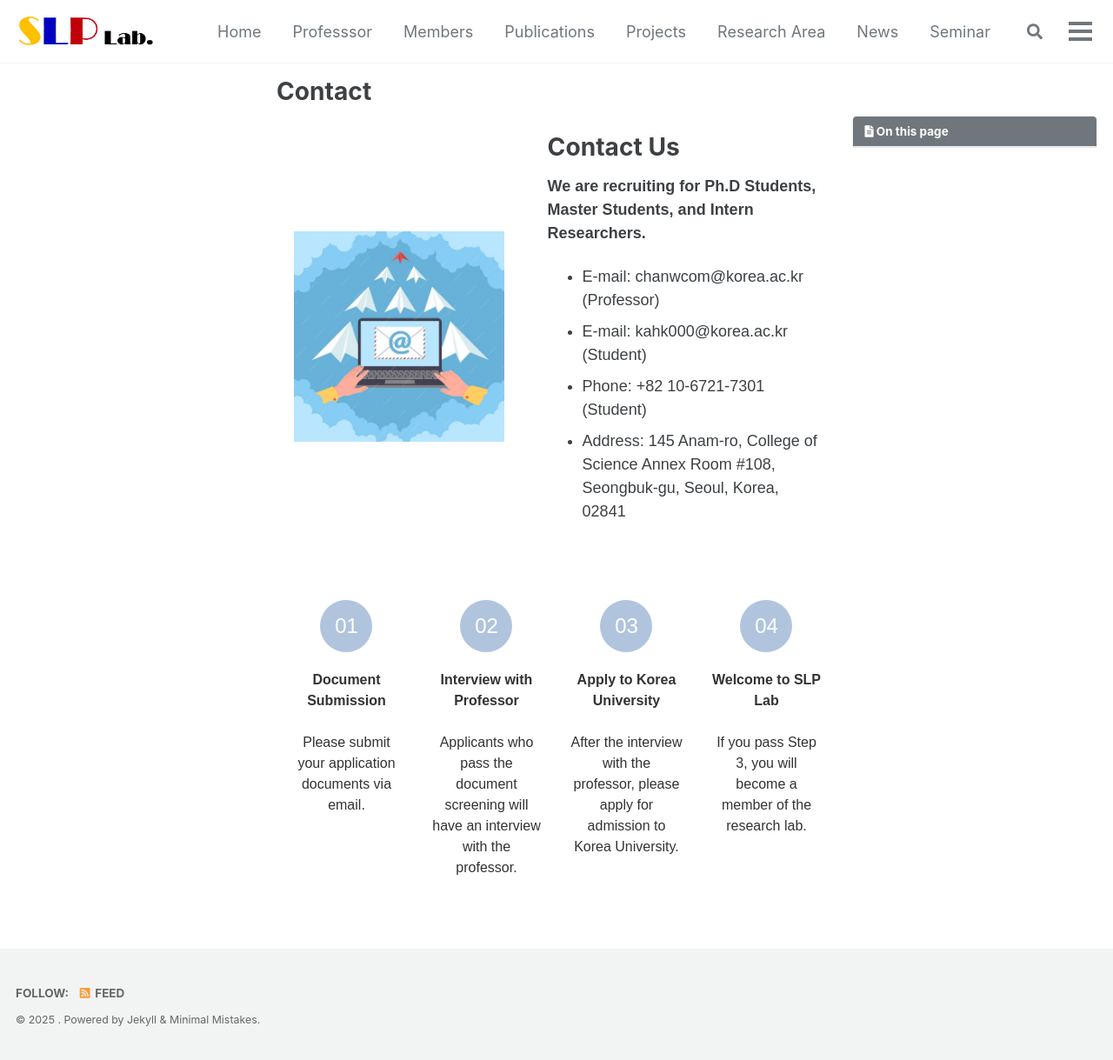
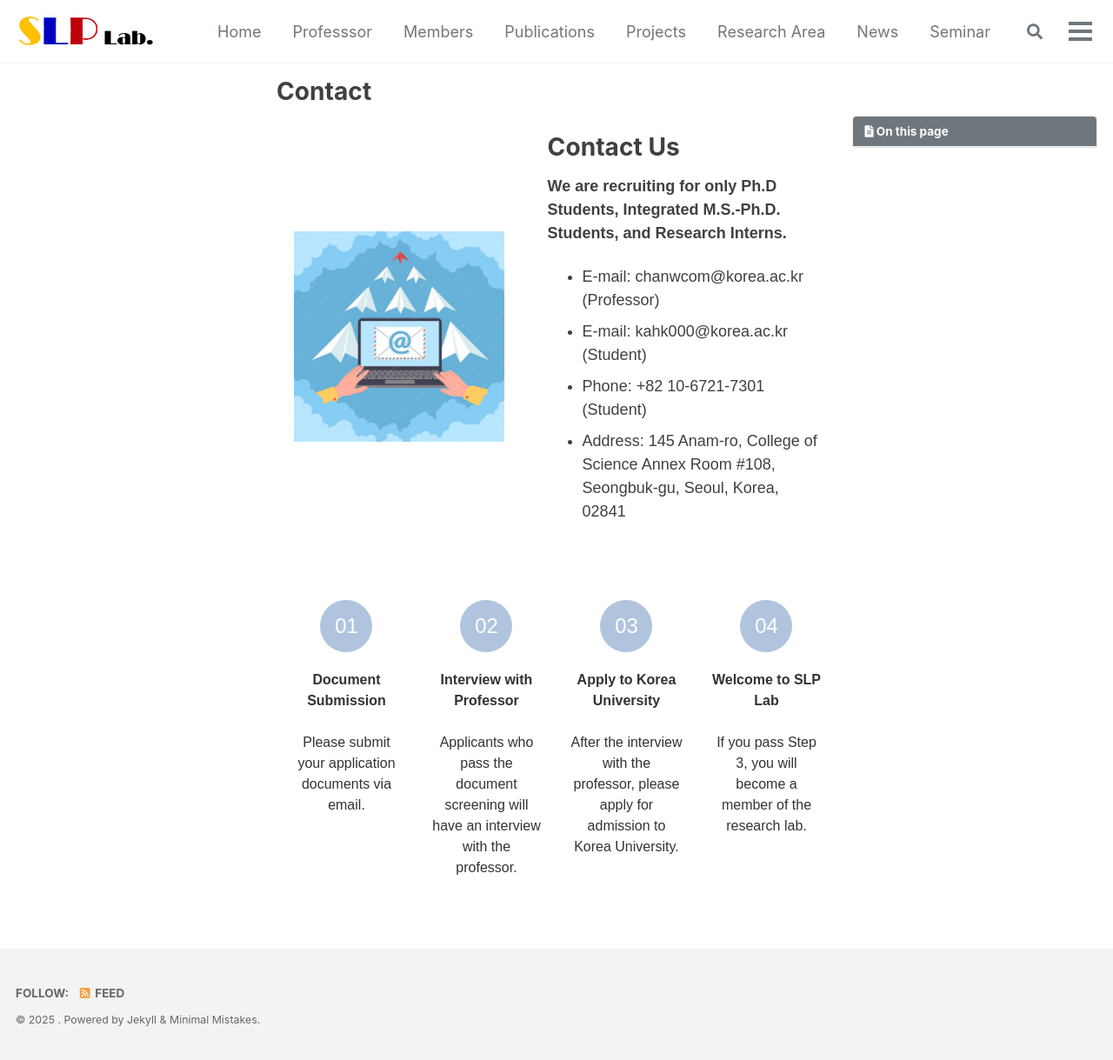
Before and after one commit to slp-laboratory/slp-laboratory.github.io, a Jekyll site: the page built from _pages/contact.md, in a window 1280 px wide. Shown: the whole page at 87% size. Built offline with Jekyll 4.4.1, drawn with Linux system fonts in a browser that asks for light colours; cached includes are drawn as plain includes; comment, search, counter and statistics services are not loaded.

Commit message:
0616 hyunku
0616 hyunku

```diff
--- a/_pages/contact.md
+++ b/_pages/contact.md
@@ -43,7 +43,7 @@ toc: true
     <div class="contact-info">
         <h1>Contact Us</h1>
         <p class="contact-text">
-            <strong>We are recruiting for Ph.D Students, Master Students, and Intern Researchers.</strong>
+            <strong>We are recruiting for only Ph.D Students, Integrated M.S.-Ph.D. Students, and Research Interns.</strong>
         </p>
         <ul>
             <li>E-mail: chanwcom@korea.ac.kr (Professor)</li>
```
Also changed, not shown: _pages/members.md (+1 -1 lines).
